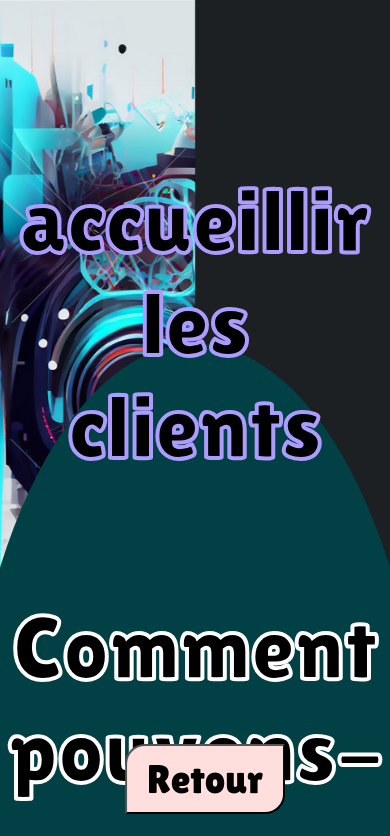
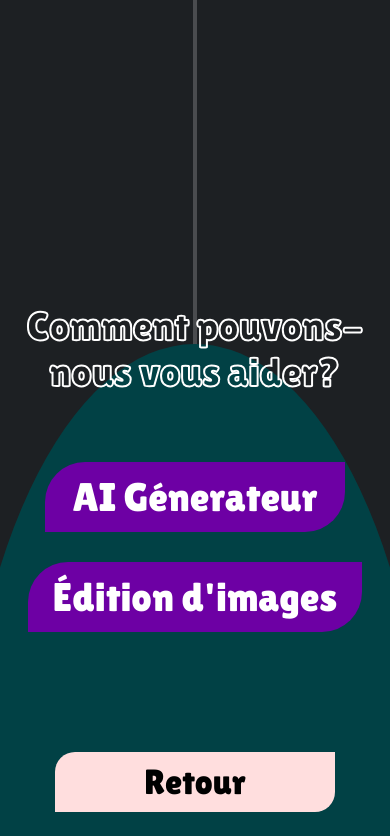
Before and after one commit to Mohamed6seddiki/AI_Image_Generator, a plain HTML site: page Français/index.html in a window 390 px wide. Both pictures are taken after a click on the button "Contactez-nous". Shown: the top 836 px of the page. Drawn offline with Linux system fonts and the light colour scheme.

Commit message:
Update PP.css

```diff
--- a/Français/PP.css
+++ b/Français/PP.css
@@ -1,111 +1,173 @@
 body {
     background-color: #1d2023;
     text-align: center;
+    margin: 0;
+    padding: 0;
+    min-height: 100vh;
+    display: flex;
+    flex-direction: column;
+    justify-content: center;
+    overflow-x: hidden;
 }
+
+.content-container {
+    position: relative;
+    z-index: 1;
+    padding: 20px;
+    margin-top: 5vh;
+}
+
 h1 {
     font-size: 90px;
     font-family: "Lilita One", sans-serif;
     font-weight: 400;
-    margin-top: 20vh;
+    margin-top: 5vh;
+    margin-bottom: 5vh;
     -webkit-text-stroke: 4px rgb(173, 156, 255);
+    color: transparent;
 }
+
 .EZ {
     -webkit-text-stroke: 4px white;
-    margin-top: 14vh;
+    margin-top: 5vh;
+    margin-bottom: 10vh;
 }
-button {
+
+.main-buttons {
+    display: flex;
+    justify-content: center;
+    gap: 50px;
+    margin-bottom: 80px;
+    flex-wrap: wrap;
+}
+
+.main-btn {
     font-size: 60px;
     font-family: "Lilita One", sans-serif;
     background-color: rgb(109, 0, 164);
     color: white;
     transition: 0.5s;
-    padding: 15px 30px;
-    margin: 10px;
+    padding: 20px 40px;
     border-radius: 40px 0 40px 0;
     cursor: pointer;
+    border: none;
+    min-width: 400px;
 }
-button:hover{
+
+.main-btn:hover {
     background-color: rgb(255, 222, 222);
     color: black;
     transform: translateY(10px);
     border-radius: 0px 40px 0px 40px;
 }
+
+.contact-section {
+    margin-top: 40px;
+    padding: 20px;
+    position: relative;
+}
+
+#contact-btn, #back-btn {
+    font-size: 50px;
+    font-family: "Lilita One", sans-serif;
+    background-color: rgb(109, 0, 164);
+    color: white;
+    transition: 0.5s;
+    padding: 15px 30px;
+    border-radius: 40px 0 40px 0;
+    cursor: pointer;
+    border: none;
+    margin: 20px auto;
+    display: block;
+    min-width: 350px;
+}
+
 #contact-btn:hover {
     background-color: rgb(255, 222, 222);
     color: black;
     border-radius: 0px 40px 0px 40px;
+    transform: translateY(5px);
 }
-#contact-btn {
-    position: absolute;
-    bottom: 20px;
-    left: 50%;
-    transform: translateX(-50%);
-    font-size: 50px;
-    padding: 10px 20px;
-    background-color: rgb(109, 0, 164);
-    color: white;
-    border-radius: 40px 0 40px 0;
-}
+
 #back-btn {
-    position: absolute;
-    bottom: 20px;
-    left: 50%;
-    transform: translateX(-50%);
-    font-size: 40px;
-    padding: 10px 20px;
     background-color: rgb(255, 222, 222);
     color: rgb(0, 0, 0);
     border-radius: 20px 0 20px 0;
-    display: none;
+    font-size: 40px;
+    padding: 10px 20px;
+    min-width: 250px;
 }
-#back-btn:hover{
+
+#back-btn:hover {
     background-color: rgb(109, 0, 164);
     color: white;
     border-radius: 0px 20px 0px 20px;
+    transform: translateY(5px);
 }
+
 .socials {
-    position: fixed;
-    bottom: 100px;
-    left: 50%;
-    transform: translateX(-50%);
-    display: none;
+    margin: 40px auto;
+    display: flex;
     justify-content: center;
-    gap: 30px;
-    z-index: 10;
+    gap: 40px;
+    flex-wrap: wrap;
+    max-width: 800px;
 }
-.socials.show {
+
+.socials a {
     display: flex;
-}
-.socials a {
-    font-size: 50px;
-    color: white;
+    align-items: center;
+    justify-content: center;
+    width: 80px;
+    height: 80px;
     background-color: #333;
-    padding: 20px;
     border-radius: 50%;
     transition: 0.5s;
+    text-decoration: none;
 }
+
 .socials img {
     width: 50px;
     height: 50px;
     transition: 0.5s;
+    object-fit: contain;
 }
+
+.socials a:hover {
+    transform: translateY(-5px);
+}
+
 .socials a:hover img {
-    transform: scale(1.4);
+    transform: scale(1.2);
 }
-.socials a.facebook:hover { background-color: #1877f2; }
-.socials a.instagram:hover { background-color: #a41aa8; }
-.socials a.whatsapp:hover { background-color: #25D366; }
-.socials a.gmail:hover { background-color: #ff7043; }
+
+.socials a.facebook:hover {
+    background-color: #1877f2;
+}
+
+.socials a.instagram:hover {
+    background-color: #a41aa8;
+}
+
+.socials a.whatsapp:hover {
+    background-color: #25D366;
+}
+
+.socials a.gmail:hover {
+    background-color: #ff7043;
+}
+
 .DWAYRA {
-    position: absolute;
+    position: fixed;
     bottom: 0;
     left: 0;
     width: 100%;
     height: 500px;
     background-color: #014145;
     clip-path: ellipse(60% 100% at 50% 100%);
-    z-index: -1;
+    z-index: 0;
 }
+
 .screen-split {
     display: flex;
     height: 100vh;
@@ -113,18 +175,95 @@
     position: fixed;
     top: 0;
     left: 0;
-    z-index: -2;
+    z-index: -1;
 }
+
 .left, .right {
     flex: 1;
     background-size: cover;
     background-position: center;
+    background-repeat: no-repeat;
     opacity: 0;
     transition: opacity 0.5s ease;
 }
-.left { background-image: url('199597333-illustration-futuriste-abstraite-conceptuelle-de-l-intelligence-artificielle-dans-une-image-féminine.jpg'); }
-.right { background-image: url('imgedirot.jpg'); }
+
+.left {
+    background-image: url('199597333-illustration-futuriste-abstraite-conceptuelle-de-l-intelligence-artificielle-dans-une-image-féminine.jpg');
+}
+
+.right {
+    background-image: url('imgedirot.jpg');
+}
 
 .left.visible, .right.visible {
-    opacity: 1;
+    opacity: 0.3;
 }
+
+.separator {
+    width: 4px;
+    background-color: rgba(255, 255, 255, 0.2);
+}
+
+/* Media Queries للشاشات الصغيرة */
+@media (max-width: 1200px) {
+    h1 {
+        font-size: 70px;
+        -webkit-text-stroke: 3px;
+    }
+
+    .EZ {
+        -webkit-text-stroke: 3px white;
+    }
+
+    .main-btn {
+        font-size: 50px;
+        min-width: 350px;
+        padding: 15px 30px;
+    }
+}
+
+@media (max-width: 768px) {
+    h1 {
+        font-size: 50px;
+        -webkit-text-stroke: 2px;
+        margin-top: 10vh;
+    }
+
+    .EZ {
+        font-size: 40px;
+        -webkit-text-stroke: 2px white;
+        margin-bottom: 8vh;
+    }
+
+    .main-buttons {
+        flex-direction: column;
+        align-items: center;
+        gap: 30px;
+    }
+
+    .main-btn {
+        font-size: 40px;
+        min-width: 300px;
+        padding: 12px 25px;
+    }
+
+    #contact-btn, #back-btn {
+        font-size: 35px;
+        min-width: 280px;
+        padding: 10px 20px;
+    }
+
+    .socials {
+        gap: 20px;
+    }
+
+    .socials a {
+        width: 60px;
+        height: 60px;
+    }
+
+    .socials img {
+        width: 35px;
+        height: 35px;
+    }
+}
```
